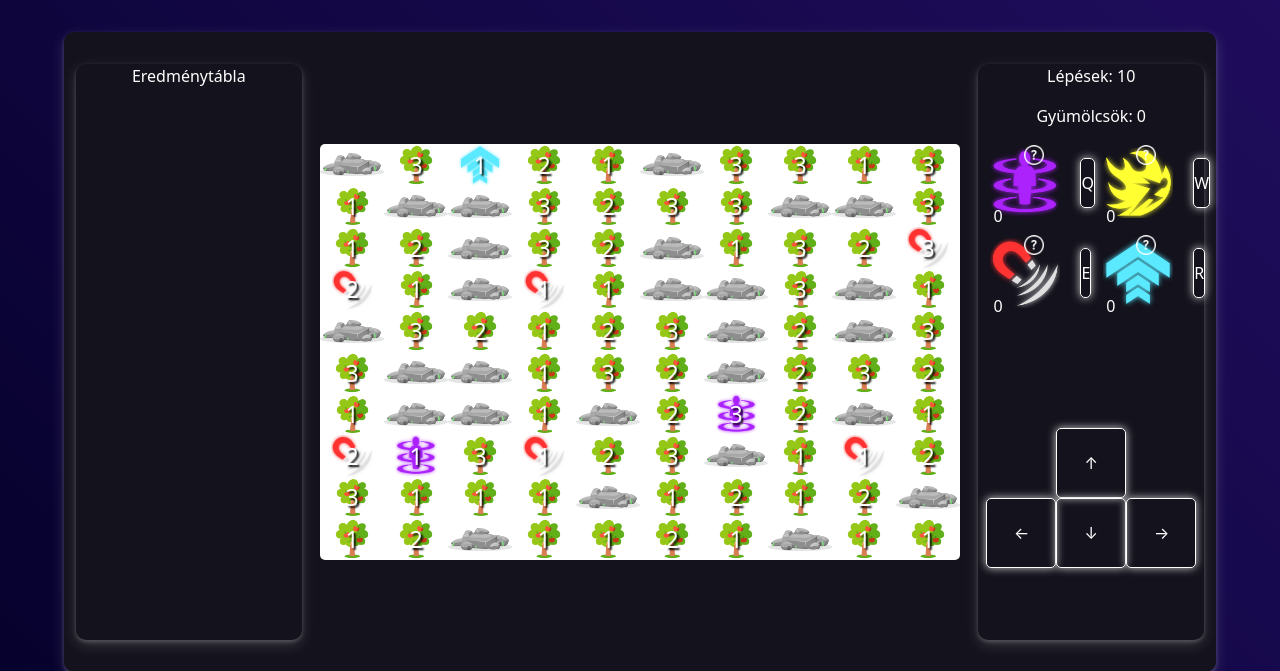
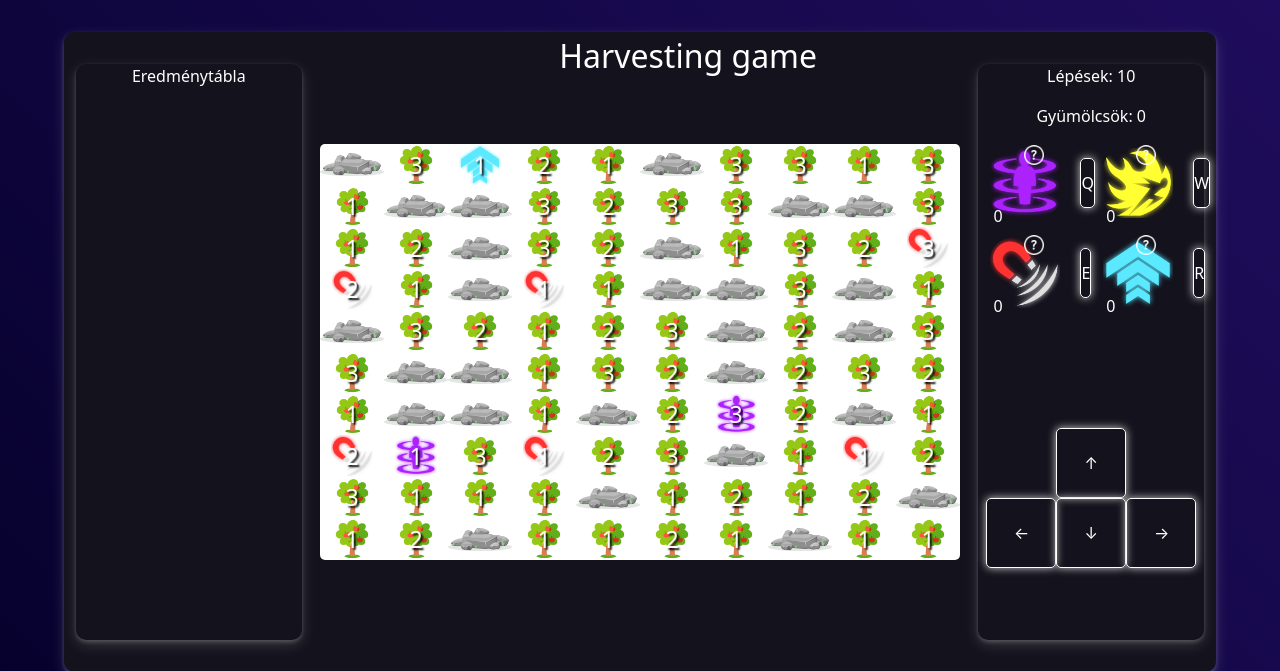
Before and after one commit to budaizalan/undefined, a PHP site: page / in a window 1280 px wide. Shown: the part 72-743 px from the top of the page. Run offline with PHP 8.4, Linux system fonts and the light colour scheme.

Commit message:
Comments remove

```diff
--- a/MasodikFordulo/index.html
+++ b/MasodikFordulo/index.html
@@ -35,12 +35,16 @@
 
     <main>
         <div class="container">
+
             <div class="game">
                 <div class="game-scoreboard">
                     <p>Eredménytábla</p>
                     <p id="besttry"></p>
                 </div>
                 <div class="holder">
+                    <div class="title">
+                        <span>Harvesting game</span>
+                    </div>
                     <div class="game-table"></div>
                 </div>
                 <div class="game-info">
@@ -52,7 +56,8 @@
                             <div class="ability-help">
                                 <div class="ability-help-tooltip">
                                     <h5>Teleportálás:</h5>
-                                    <p>Használd a <span style="font-weight: bold;">Q</span> gombot a teleportáláshoz egy kiválasztott helyre a játéktáblán.</p>
+                                    <p>Használd a <span style="font-weight: bold;">Q</span> gombot a teleportáláshoz egy
+                                        kiválasztott helyre a játéktáblán.</p>
                                 </div>
                                 <img src="./images/help.png" alt="?">
                             </div>
@@ -65,7 +70,8 @@
                             <div class="ability-help">
                                 <div class="ability-help-tooltip">
                                     <h5>Dash:</h5>
-                                    <p>Használd a <span style="font-weight: bold;">W</span> gombot a dasheléshez egy kiválasztott irányba a játéktáblán.</p>
+                                    <p>Használd a <span style="font-weight: bold;">W</span> gombot a dasheléshez egy
+                                        kiválasztott irányba a játéktáblán.</p>
                                 </div>
                                 <img src="./images/help.png" alt="?">
                             </div>
@@ -79,7 +85,8 @@
                             <div class="ability-help">
                                 <div class="ability-help-tooltip">
                                     <h5>Harvest:</h5>
-                                    <p>Használd az <span style="font-weight: bold;">E</span> gombot a körülötted lévő gyümölcsök begyűjtéséhez.</p>
+                                    <p>Használd az <span style="font-weight: bold;">E</span> gombot a körülötted lévő
+                                        gyümölcsök begyűjtéséhez.</p>
                                 </div>
                                 <img src="./images/help.png" alt="?">
                             </div>
@@ -91,7 +98,8 @@
                             <div class="ability-help">
                                 <div class="ability-help-tooltip">
                                     <h5>Duplicate:</h5>
-                                    <p>Használd az <span style="font-weight: bold;">R</span> gombot a körülötted lévő gyümölcsök duplikálásához.</p>
+                                    <p>Használd az <span style="font-weight: bold;">R</span> gombot a körülötted lévő
+                                        gyümölcsök duplikálásához.</p>
                                 </div>
                                 <img src="./images/help.png" alt="?">
                             </div>
--- a/MasodikFordulo/style.css
+++ b/MasodikFordulo/style.css
@@ -5,7 +5,6 @@
 * {
   margin: 0;
   padding: 0;
-  /* box-sizing: border-box; */
 }
 
 body{
@@ -45,6 +44,16 @@ body{
   color: #42c3ca !important;
 }
 
+/* Title */
+
+.title{
+  position: absolute;
+  top: 0;
+  left: 43%;
+  text-align: center;
+  font-size: 4vh;
+}
+
 /* Game */
 
 main{
@@ -67,8 +76,9 @@ main{
 }
 
 .game, .holder{
-  display: flex;
+  display: inline-flex;
   justify-content: space-between;
+  margin: auto;
   align-items: center;
   height: 100%;
 }
@@ -80,7 +90,6 @@ main{
   border-radius: 10px;
   box-shadow: 0 2px 4px 0 rgba(255, 255, 255, 0.2),
     0 5px 15px 0 rgba(255, 255, 255, 0.15);
-  /* overflow-x: hidden; */
 }
 
 .game-scoreboard {
@@ -188,9 +197,8 @@ main{
 }
 
 .game-table {
-  /* margin-top: 5vh; */
   overflow: hidden;
-  width: fit-content; /* ez meg van oldva pookie */
+  width: fit-content;
   height: fit-content;
   position: relative;
   display: grid;
@@ -217,7 +225,6 @@ main{
 .afterscreentext {
   position: absolute;
   text-align: center;
-  /* background-color: rgb(20, 18, 28 , 0.3); */
   opacity: 100%;
   color: white;
   font-size: 3rem;
@@ -230,7 +237,6 @@ main{
   text-align: center;
   margin: auto;
   margin-top: 10%;
-  /* background-color: rgb(20, 18, 28 , 0.3); */
   opacity: 100%;
   color: white;
   background-color: rgb(20, 18, 28 , 0.7);
@@ -244,7 +250,6 @@ main{
   text-align: center;
   margin: auto;
   margin-top: 10%;
-  /* background-color: rgb(20, 18, 28 , 0.3); */
   opacity: 100%;
   color: white;
   background-color: rgb(20, 18, 28 , 0.7);
@@ -292,8 +297,6 @@ main{
   -webkit-user-select: none;
   -moz-user-select: none;
   background-size: contain;
-  /* background-repeat: no-repeat;
-  background-position: center; */
 }
 
 .key {
@@ -316,7 +319,6 @@ main{
   height: calc(32.5vw / var(--map-size));
   max-width: calc(100vh / var(--map-size));
   max-height: calc(65vh / var(--map-size));
-  /* background-color: #42c3ca; */
 }
 
 .cell span,
@@ -330,8 +332,7 @@ main{
 .cell .fruits{
   width: 100%;
   height: 100%;
-  font-size: 1.8vmax; /*Állíthatod az értéket, de a vmax-ot hagyd benne!*/
-  /* color: white; Igazából csak át kell rakni a textet egy kurva almafára aztán kész */
+  font-size: 1.8vmax;
   color: linear-gradient(45deg, #05012b, #ff0000);
   text-shadow: 2px 2px 2px black;
   display: flex;
```
Lines whose indentation alone changed are shown as unchanged.
